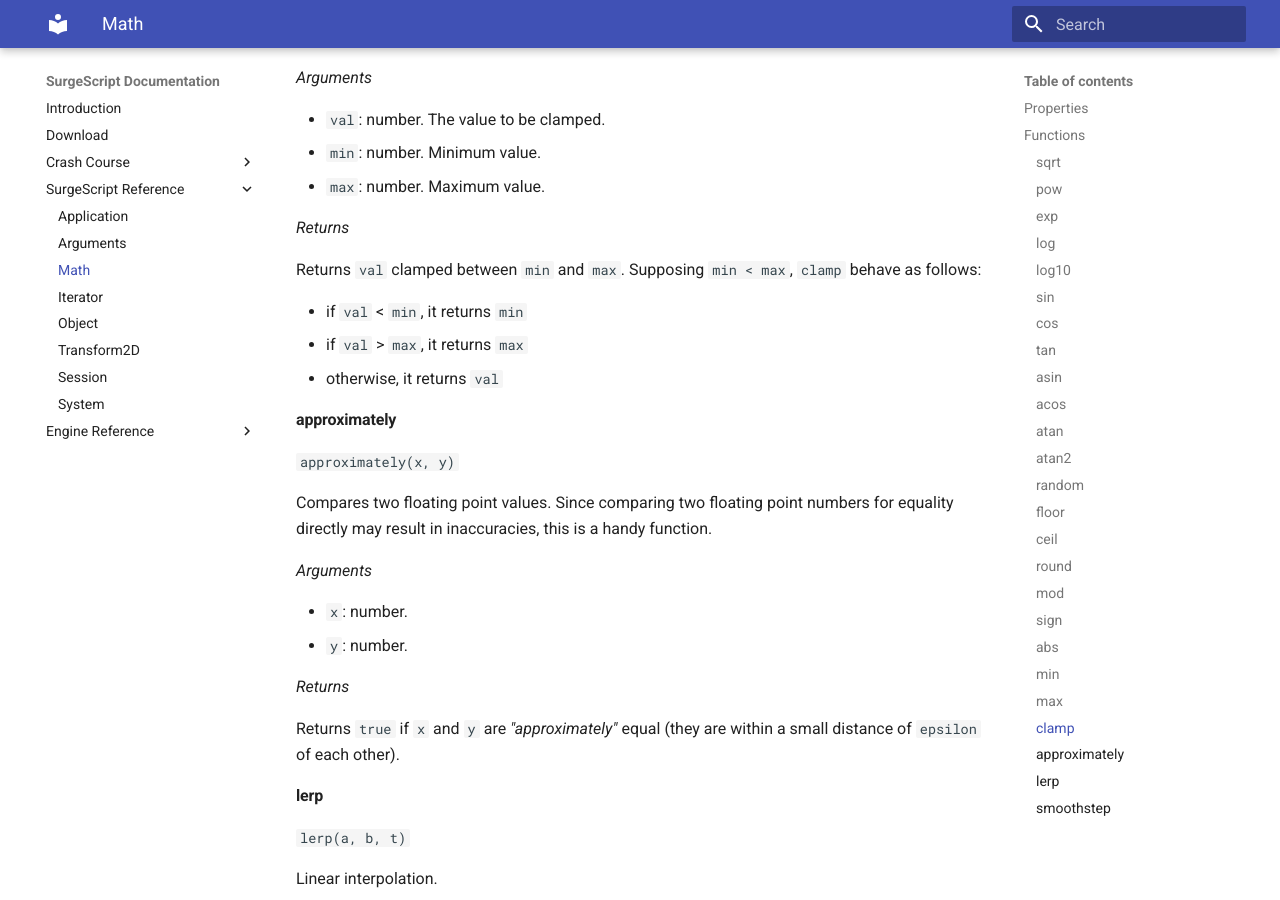
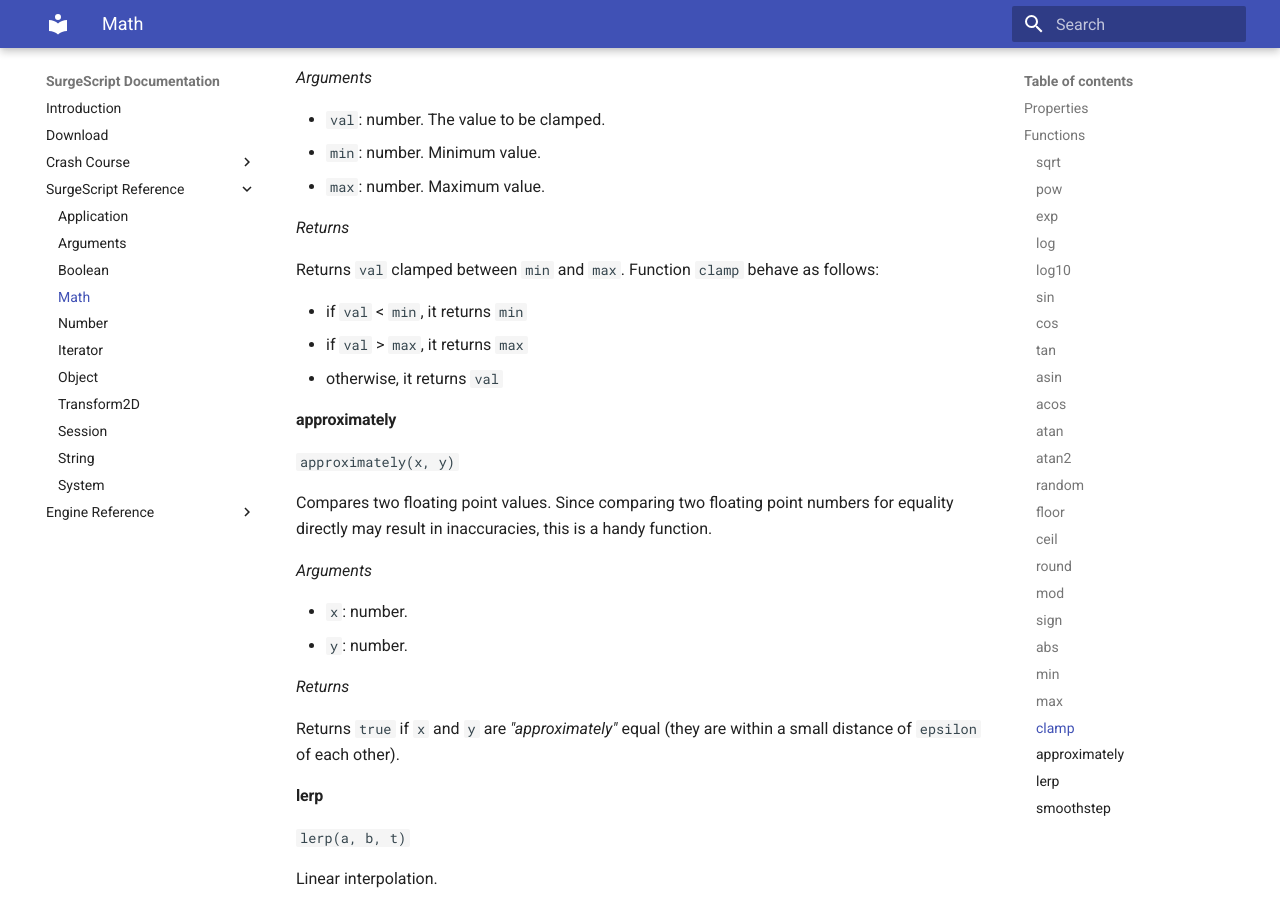
Before and after one commit to alemart/surgescript, an MkDocs documentation site: the page built from docs/reference/math.md, in a window 1280 px wide and 900 px high, scrolled down 7047 px. Built offline with MkDocs 1.6.1 and Material for MkDocs 9.7.7, drawn with Linux system fonts in a browser that asks for light colours; old or Windows-style settings are respelled for this version of MkDocs.

Commit message:
Small changes

```diff
--- a/docs/reference/math.md
+++ b/docs/reference/math.md
@@ -336,7 +336,7 @@ Clamps a value between a minimum and a maximum.
 
 *Returns*
 
-Returns `val` clamped between `min` and `max`. Supposing `min < max`, `clamp` behave as follows:
+Returns `val` clamped between `min` and `max`. Function `clamp` behave as follows:
 
 * if `val` < `min`, it returns `min`
 * if `val` > `max`, it returns `max`
--- a/mkdocs.yml
+++ b/mkdocs.yml
@@ -23,11 +23,14 @@ pages:
     - 'SurgeScript Reference':
         - 'Application': 'reference/application.md'
         - 'Arguments': 'reference/arguments.md'
+        - 'Boolean': 'reference/boolean.md'
         - 'Math': 'reference/math.md'
+        - 'Number': 'reference/number.md'
         - 'Iterator': 'reference/iterator.md'
         - 'Object': 'reference/object.md'
         - 'Transform2D': 'reference/transform2d.md'
         - 'Session': 'reference/session.md'
+        - 'String': 'reference/string.md'
         - 'System': 'reference/system.md'
     - 'Engine Reference':
         - 'Application': 'reference/application.md'
```
